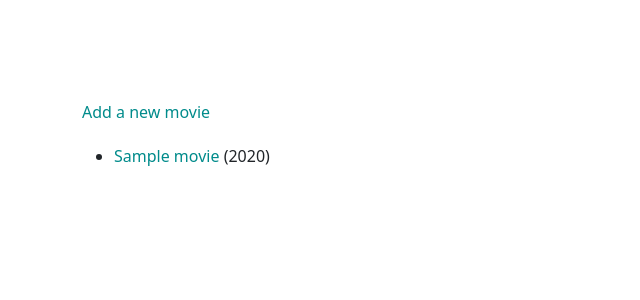
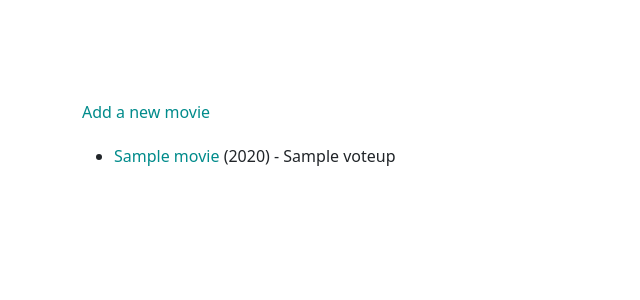
Before and after one commit to niloofar-samei/Korean-Series, a Django app: template series/templates/series/index.html in a window 1280 px wide. Shown: the top 300 px of the page, without its empty margins (0-640 px from the left). Run offline with Django 3.2, Linux system fonts and the light colour scheme; the template is opened without the code that fills it: most values are stand-ins (such as "Sample title", 1, 10 or a date in 2020).

Commit message:
Add voteup function.

```diff
--- a/series/templates/series/index.html
+++ b/series/templates/series/index.html
@@ -10,7 +10,7 @@
             {% for movie in movie_list %}
 
                 <li><a href="{% url 'movie' movie.id %}">{{ movie.movie_name }}</a>
-                  ({{movie.released_year}})
+                  ({{movie.released_year}}) - {{movie.voteup}}
                 </li>
 
             {% endfor %}
--- a/series/views.py
+++ b/series/views.py
@@ -1,6 +1,7 @@
 from django.http import HttpResponse
 from django.shortcuts import render, get_object_or_404, redirect
 from django.contrib import messages
+from django.db.models import F
 from .models import Movie
 
 
@@ -61,4 +62,7 @@ def delete(request, movie_id):
 
 
 def voteup(request, movie_id):
-    pass
+    movie = get_object_or_404(Movie, pk=movie_id)
+    movie.voteup = F("voteup") + 1
+    movie.save()
+    return redirect("index")
```
